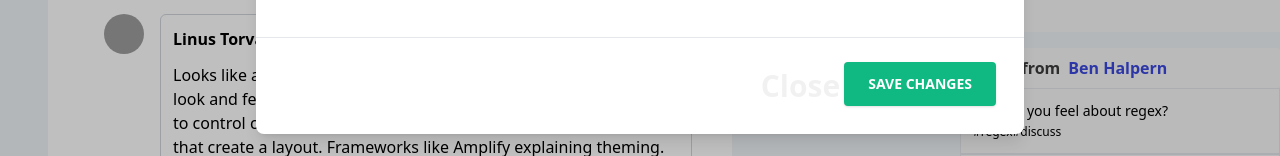
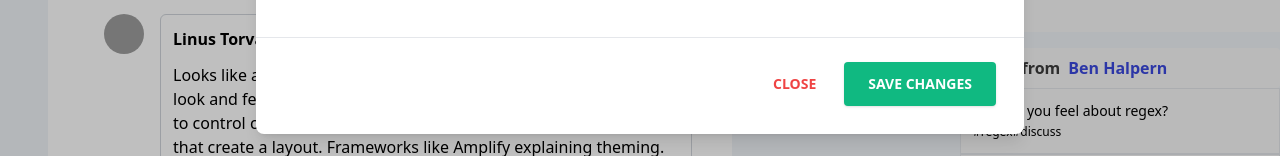
Before and after one commit to lacdev/devto-react-clone, a React (Create React App) app: page /post/123 in a window 1280 px wide. Both pictures are taken after a click on the button "Editar". Shown: the part 452-608 px from the top of the page. Built offline with nearby package versions, Linux system fonts and the light colour scheme; no server answers; grey boxes are pictures that could not be loaded.

Commit message:
Edit modal

```diff
--- a/src/components/ModalEdit.js
+++ b/src/components/ModalEdit.js
@@ -57,7 +57,7 @@ function ModalEdit() {
                   {/*footer*/}
                   <div className={classes.modalfooter} >
                     <button
-                      className={classes.btncancel}
+                      className={classes.closebtn}
                       type="button"
                       onClick={() => setModal(false)}
                     >
```
